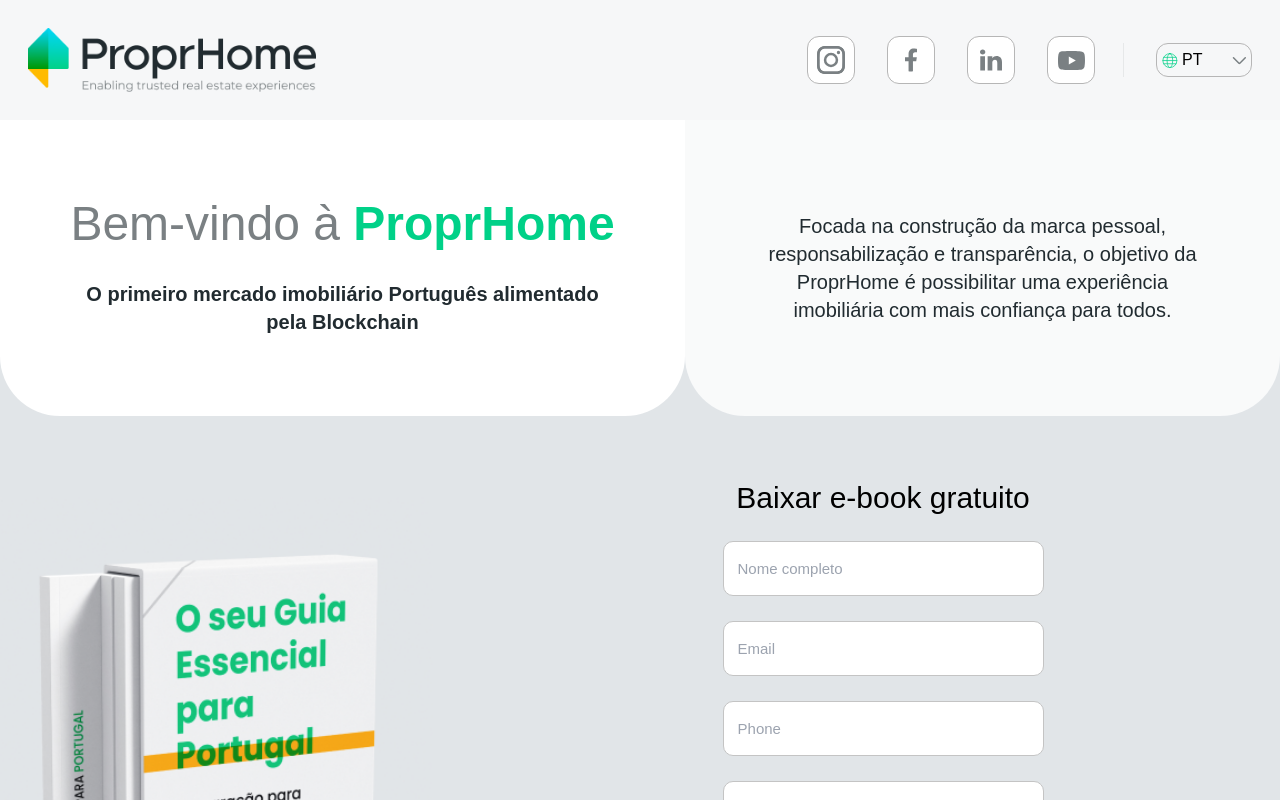
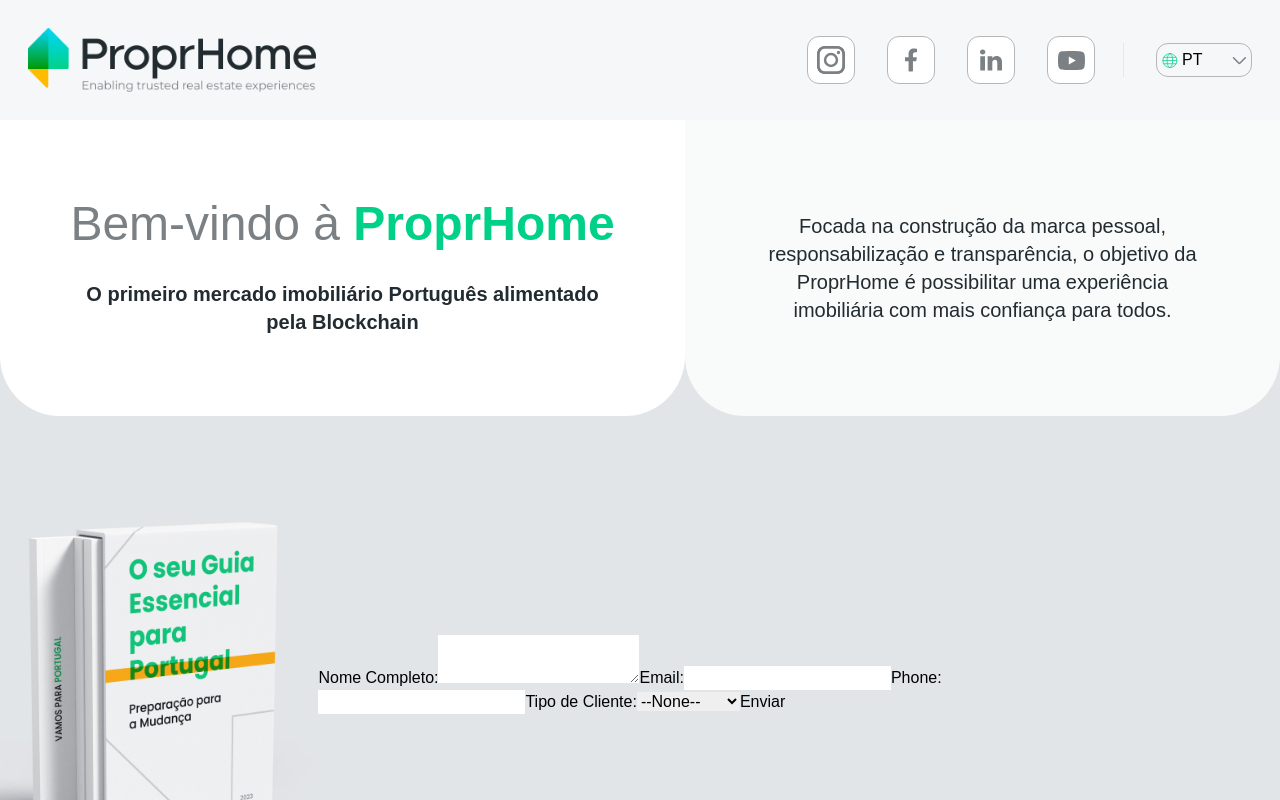
Before and after one commit to ProprHome/Landing-, a Next.js app in the folder proprhome-landing-page/: page / in a window 1280 px wide. Both pictures are taken after a click on the button "EN". Shown: the top 800 px of the page. Built offline with nearby package versions, Linux system fonts and the light colour scheme.

Commit message:
form hookup underway

```diff
--- a/proprhome-landing-page/src/components/form-wrapper/FormWrapper.tsx
+++ b/proprhome-landing-page/src/components/form-wrapper/FormWrapper.tsx
@@ -1,7 +1,9 @@
 import Image from 'next/image';
 import React from 'react';
+import EnglishForm from '../forms/EnglishForm';
 import FormEn from '../forms/FormEn';
 import FormPt from '../forms/FormPt';
+import PortugueseForm from '../forms/PortugueseForm';
 
 const FormWrapper = ({ language }) => {
   return (
@@ -24,7 +26,7 @@
         )}
       </div>
       <div className="md:mr-8 lg:mr-40">
-        {language ? <FormEn /> : <FormPt />}
+        {language ? <EnglishForm /> : <PortugueseForm />}
       </div>
     </section>
   );
--- /dev/null
+++ b/proprhome-landing-page/src/components/forms/EnglishForm.tsx
@@ -0,0 +1,68 @@
+import React, { useState } from 'react';
+
+function EnglishForm() {
+  const [name, setName] = useState('');
+  const [email, setEmail] = useState('');
+  const [phone, setPhone] = useState('');
+  const [clientType, setClientType] = useState('');
+  const orgId = process.env.SALESFORCE_ORG_ID;
+
+  const handleSubmit = (event: React.FormEvent<HTMLFormElement>) => {
+    event.preventDefault();
+    const formData = new FormData(event.currentTarget);
+    const xhr = new XMLHttpRequest();
+    xhr.open(
+      'POST',
+      'https://webto.salesforce.com/servlet/servlet.WebToLead?encoding=UTF-8'
+    );
+    xhr.setRequestHeader('Content-Type', 'application/x-www-form-urlencoded');
+    xhr.onreadystatechange = function () {
+      if (xhr.readyState === 4 && xhr.status === 200) {
+        // handle success
+        console.log('Form submitted successfully!');
+      }
+    };
+    xhr.send(new URLSearchParams(formData as any).toString());
+  };
+  return (
+    <>
+      <meta httpEquiv="Content-type" content="text/html; charset=UTF-8" />
+      <form
+        action="https://webto.salesforce.com/servlet/servlet.WebToLead?encoding=UTF-8"
+        method="POST"
+      >
+        <input type="hidden" name="oid" value="00D7Q00000BRe0d" />
+        <input type="hidden" name="retURL" value="http://" />
+        {/* These fields are optional debugging elements. Uncomment to test in debug mode.
+        <input type="hidden" name="debug" value="1" />
+        <input type="hidden" name="debugEmail" value="johnmccoy@proprhome.com" />
+        */}
+        <label htmlFor="fullName">Full Name:</label>
+        <input id="00N7Q00000JUEay" name="00N7Q00000JUEay" type="text" />
+        <br />
+        <label htmlFor="email">Email:</label>
+        <input id="email" maxLength="80" name="email" size="20" type="text" />
+        <br />
+        <label htmlFor="phone">Phone:</label>
+        <input id="phone" maxLength="40" name="phone" size="20" type="text" />
+        <br />
+        <label htmlFor="customerType">Customer Type:</label>
+        <select
+          id="00N7Q00000JUEb3"
+          name="00N7Q00000JUEb3"
+          title="Customer Type"
+        >
+          <option value="">--None--</option>
+          <option value="Buyer">Buyer</option>
+          <option value="Tenant">Tenant</option>
+          <option value="Owner">Owner</option>
+          <option value="Agent">Agent</option>
+        </select>
+        <br />
+        <input type="submit" name="submit" />
+      </form>
+    </>
+  );
+}
+
+export default EnglishForm;
--- /dev/null
+++ b/proprhome-landing-page/src/components/forms/PortugueseForm.tsx
@@ -0,0 +1,79 @@
+import { useState } from 'react';
+
+function PortugueseForm() {
+  const [name, setName] = useState('');
+  const [email, setEmail] = useState('');
+  const [phone, setPhone] = useState('');
+  const [clientType, setClientType] = useState('');
+  const orgId = process.env.SALESFORCE_ORG_ID;
+
+  const handleSubmit = (event: React.FormEvent<HTMLFormElement>) => {
+    event.preventDefault();
+    const formData = new FormData(event.currentTarget);
+    const xhr = new XMLHttpRequest();
+    xhr.open(
+      'POST',
+      'https://webto.salesforce.com/servlet/servlet.WebToLead?encoding=UTF-8'
+    );
+    xhr.setRequestHeader('Content-Type', 'application/x-www-form-urlencoded');
+    xhr.onreadystatechange = function () {
+      if (xhr.readyState === 4 && xhr.status === 200) {
+        // handle success
+        console.log('Form submitted successfully!');
+      }
+    };
+    xhr.send(new URLSearchParams(formData as any).toString());
+  };
+
+  return (
+    <form onSubmit={handleSubmit}>
+      <input type="hidden" name="oid" value="00D7Q00000BRe0d" />
+      <input type="hidden" name="retURL" value="http://" />
+
+      <label htmlFor="name">Nome Completo:</label>
+      <textarea
+        id="00N7Q00000JUFbc"
+        name="00N7Q00000JUFbc"
+        value={name}
+        onChange={(e) => setName(e.target.value)}
+      />
+
+      <label htmlFor="email">Email:</label>
+      <input
+        id="email"
+        name="email"
+        type="email"
+        value={email}
+        onChange={(e) => setEmail(e.target.value)}
+      />
+
+      <label htmlFor="phone">Phone:</label>
+      <input
+        id="phone"
+        name="phone"
+        type="tel"
+        value={phone}
+        onChange={(e) => setPhone(e.target.value)}
+      />
+
+      <label htmlFor="clientType">Tipo de Cliente:</label>
+      <select
+        id="00N7Q00000JUFbS"
+        name="00N7Q00000JUFbS"
+        title="Tipo de Cliente"
+        value={clientType}
+        onChange={(e) => setClientType(e.target.value)}
+      >
+        <option value="">--None--</option>
+        <option value="Comprador">Comprador</option>
+        <option value="Inquilino">Inquilino</option>
+        <option value="Proprietário">Proprietário</option>
+        <option value="Agente">Agente</option>
+      </select>
+
+      <button type="submit">Enviar</button>
+    </form>
+  );
+}
+
+export default PortugueseForm;
```
Also changed, not shown: proprhome-landing-page/src/components/forms/englishEmbed.html (added, +46 -0 lines), proprhome-landing-page/src/components/forms/portuguesEmbed.html (added, +46 -0 lines), 1 other file (tests, documents, lock files or other folders).
